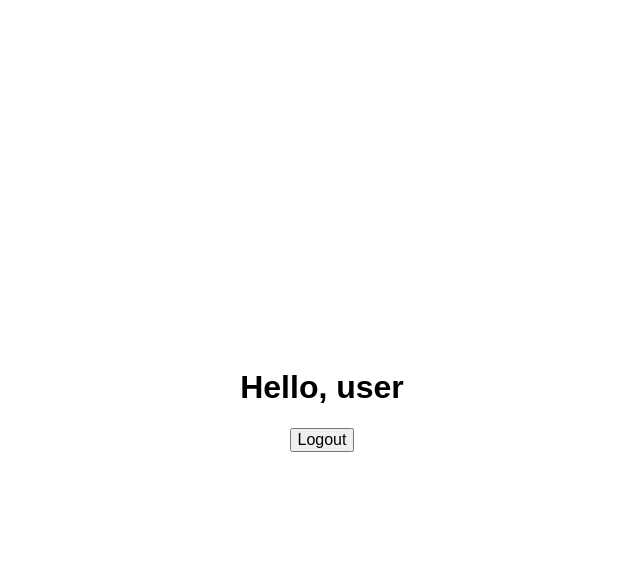
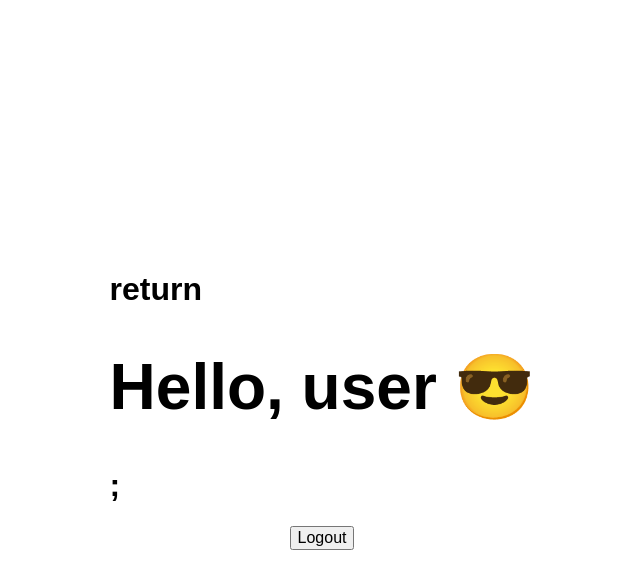
Before and after one commit to oleksii-sumy/html-css, a React app in the folder react/lesson6-conditional_rendering/task1-conditional_rendering_with_if/: page / in a window 1280 px wide. Both pictures are taken after a click on the button "Login". Shown: the top 588 px of the page, without its empty margins (318-958 px from the left). Built offline with nearby package versions, Linux system fonts and the light colour scheme.

Commit message:
Update UserGreeting.jsx

```diff
--- a/react/lesson6-conditional_rendering/task1-conditional_rendering_with_if/src/UserGreeting.jsx
+++ b/react/lesson6-conditional_rendering/task1-conditional_rendering_with_if/src/UserGreeting.jsx
@@ -3,7 +3,7 @@ import React from 'react';
 const UserGreeting = props => {
   return (
     <h1>
-      Hello, user
+      return <h1>Hello, user 😎</h1>;
     </h1>
   );
 };
```
